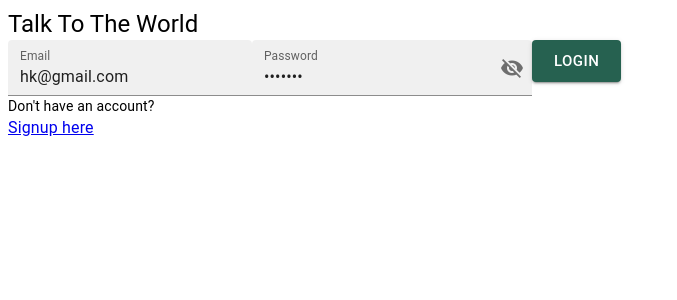
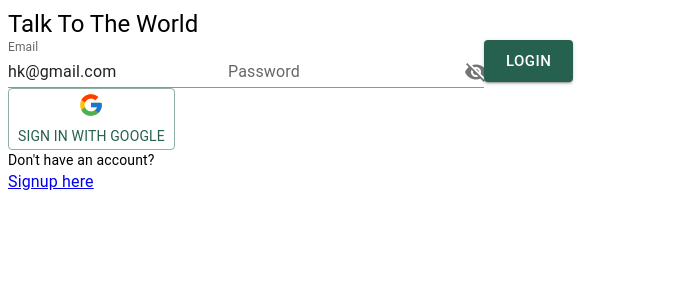
Before and after one commit to harkamal-dev/Talk-to-the-world-Chat-App, a React app in the folder client/: page / in a window 1280 px wide. Shown: the top 300 px of the page, without its empty margins (0-677 px from the left). Built offline with nearby package versions, Linux system fonts and the light colour scheme; no server answers; the HTML template or start-up script is replaced by a standard one.

Commit message:
Google OAuth implement, logic pending

```diff
--- a/client/package.json
+++ b/client/package.json
@@ -15,6 +15,7 @@
 		"@emotion/styled": "^11.11.5",
 		"@mui/icons-material": "^5.15.15",
 		"@mui/material": "^5.15.15",
+		"@react-oauth/google": "^0.12.1",
 		"axios": "^1.6.8",
 		"classnames": "^2.5.1",
 		"react": "^18.2.0",
--- a/client/src/App.js
+++ b/client/src/App.js
@@ -1,5 +1,6 @@
 import React, { useEffect, useState } from "react";
 import { Route, BrowserRouter, Routes } from "react-router-dom";
+import { GoogleOAuthProvider } from "@react-oauth/google";
 import { ToastContainer } from "react-toastify";
 import "react-toastify/dist/ReactToastify.css";
 import { ThemeProvider } from "@mui/material/styles";
@@ -55,6 +56,7 @@ const App = () => {
 	return (
 		<>
 			<ThemeProvider theme={muiTheme}>
+				<GoogleOAuthProvider clientId="446682945322-5d6ljsqb8dagdrvbv7ui176b5e4ioi7v.apps.googleusercontent.com">
 					<AuthContext.Provider
 						value={{
 							currentUser,
@@ -85,6 +87,7 @@ const App = () => {
 						</SocketContext.Provider>
 						<ToastContainer position="bottom-right" progressStyle={{ background: muiTheme.palette.primary.main }} />
 					</AuthContext.Provider>
+				</GoogleOAuthProvider>
 			</ThemeProvider>
 		</>
 	);
--- a/client/src/apis/login.js
+++ b/client/src/apis/login.js
@@ -28,4 +28,12 @@ const logoutUser = (id) => {
 	return axiosInstance.post(`/api/logoutUser/${id}`);
 };
 
-export { signUpUser, loginUser, getUsers, getUserfromToken, logoutUser };
+const googleLoginAPI = (codeResponse) => {
+	return axios.get(`https://www.googleapis.com/oauth2/v1/userinfo?access_token=${codeResponse.access_token}`, {
+		headers: {
+			Authorization: `Bearer ${codeResponse.access_token}`,
+			Accept: "application/json",
+		},
+	});
+};
+export { signUpUser, loginUser, getUsers, getUserfromToken, logoutUser, googleLoginAPI };
--- /dev/null
+++ b/client/src/assets/icons/google.jsx
@@ -0,0 +1,24 @@
+import React from "react";
+
+const GoogleSvgComponent = () => (
+	<svg xmlns="http://www.w3.org/2000/svg" x="0px" y="0px" width="26" height="26" viewBox="0 0 48 48">
+		<path
+			fill="#FFC107"
+			d="M43.611,20.083H42V20H24v8h11.303c-1.649,4.657-6.08,8-11.303,8c-6.627,0-12-5.373-12-12c0-6.627,5.373-12,12-12c3.059,0,5.842,1.154,7.961,3.039l5.657-5.657C34.046,6.053,29.268,4,24,4C12.955,4,4,12.955,4,24c0,11.045,8.955,20,20,20c11.045,0,20-8.955,20-20C44,22.659,43.862,21.35,43.611,20.083z"
+		></path>
+		<path
+			fill="#FF3D00"
+			d="M6.306,14.691l6.571,4.819C14.655,15.108,18.961,12,24,12c3.059,0,5.842,1.154,7.961,3.039l5.657-5.657C34.046,6.053,29.268,4,24,4C16.318,4,9.656,8.337,6.306,14.691z"
+		></path>
+		<path
+			fill="#4CAF50"
+			d="M24,44c5.166,0,9.86-1.977,13.409-5.192l-6.19-5.238C29.211,35.091,26.715,36,24,36c-5.202,0-9.619-3.317-11.283-7.946l-6.522,5.025C9.505,39.556,16.227,44,24,44z"
+		></path>
+		<path
+			fill="#1976D2"
+			d="M43.611,20.083H42V20H24v8h11.303c-0.792,2.237-2.231,4.166-4.087,5.571c0.001-0.001,0.002-0.001,0.003-0.002l6.19,5.238C36.971,39.205,44,34,44,24C44,22.659,43.862,21.35,43.611,20.083z"
+		></path>
+	</svg>
+);
+
+export default GoogleSvgComponent;
--- a/client/src/components/common/Button.jsx
+++ b/client/src/components/common/Button.jsx
@@ -1,10 +1,10 @@
 import { Button } from "@mui/material";
 import React from "react";
 
-const CustomButton = ({ label, onClick, ...rest }) => {
+const CustomButton = ({ label, onClick, children, ...rest }) => {
 	return (
 		<Button variant="contained" size="large" onClick={onClick} className="ubuntu-medium" {...rest}>
-			{label}
+			{label ?? children}
 		</Button>
 	);
 };
--- a/client/src/components/conversations/ConversationsList.jsx
+++ b/client/src/components/conversations/ConversationsList.jsx
@@ -84,6 +84,34 @@ const ConversationList = ({ wrapperClassName, setSelectedConversation, selectedC
 		}
 	};
 
+	const getConversationListUI = () => {
+		if (isConversationListLoading) {
+			return Array(5)
+				.fill("")
+				.map((item, index) => (
+					<Conversation
+						className="bg-primaryWhite first:rounded-t-2xl"
+						key={index}
+						isConversationListLoading={isConversationListLoading}
+					/>
+				));
+		} else if (!!conversationList.length) {
+			return conversationList?.map((conv) => (
+				<Conversation
+					className={classNames("bg-primaryWhite first:rounded-t-2xl", {
+						"!bg-secondaryLightBg": selectedConversation?.conversationId === conv?.conversationId,
+					})}
+					key={conv.conversationId}
+					convData={conv}
+					setSelectedConversation={setSelectedConversation}
+					isConversationListLoading={isConversationListLoading}
+				/>
+			));
+		} else {
+			return <CustomTypography variant="body1" label="No conversations? You can start one by clicking above icon." wrapperClassName="p-4" />;
+		}
+	};
+
 	return (
 		<div className={classNames("bg-primaryLightBg flex flex-col pt-4", wrapperClassName)}>
 			<Conversation isAdmin />
@@ -112,31 +140,12 @@ const ConversationList = ({ wrapperClassName, setSelectedConversation, selectedC
 					</div>
 				)}
 				<div
-					className={classNames("rounded-2xl mt-4 max-h-[calc(100vh-14rem)] overflow-y-auto noScrollbar shadow-xl", {
+					className={classNames("rounded-2xl mt-4 max-h-[calc(100vh-14rem)] overflow-y-auto noScrollbar", {
 						"max-h-[calc(100vh-18rem)]": isShowAddUserAutoComplete,
+						"shadow-xl": !!conversationList.length
 					})}
 				>
-					{isConversationListLoading
-						? Array(5)
-								.fill("")
-								.map((item, index) => (
-									<Conversation
-										className="bg-primaryWhite first:rounded-t-2xl"
-										key={index}
-										isConversationListLoading={isConversationListLoading}
-									/>
-								))
-						: conversationList?.map((conv) => (
-								<Conversation
-									className={classNames("bg-primaryWhite first:rounded-t-2xl", {
-										"!bg-secondaryLightBg": selectedConversation?.conversationId === conv?.conversationId,
-									})}
-									key={conv.conversationId}
-									convData={conv}
-									setSelectedConversation={setSelectedConversation}
-									isConversationListLoading={isConversationListLoading}
-								/>
-						  ))}
+					{getConversationListUI()}
 				</div>
 			</div>
 		</div>
--- a/client/src/components/messages/MessageHeader.js
+++ b/client/src/components/messages/MessageHeader.js
@@ -53,7 +53,7 @@ const MessageHeader = ({ selectedConversation, setIsShowMessagesUI }) => {
 					<CustomTypography
 						label={selectedConversation?.user?.name ?? "Select a conversation to start chat"}
 						variant="h6"
-						className="ubuntu-medium"
+						className="ubuntu-regular !text-lg"
 					/>
 					{!!checkIsOnlineUsers(currentUser?._id, onlineUsers, selectedConversation) && (
 						<CustomTypography label="(Online)" variant="caption" wrapperClassName="h-full" />
--- a/client/src/constants.js
+++ b/client/src/constants.js
@@ -6,7 +6,7 @@ const signUpUserInitialValues = {
 
 const loginUserInitialValues = {
 	email: "hk@gmail.com",
-	password: "Hks@123",
+	password: "",
 };
 
 const BASE_URL = process.env.BASE_URL
--- a/client/src/pages/Login.js
+++ b/client/src/pages/Login.js
@@ -1,11 +1,14 @@
-import React, { useContext, useState } from "react";
+import React, { useContext, useEffect, useState } from "react";
 import { Link, useNavigate } from "react-router-dom";
+import { useGoogleLogin } from "@react-oauth/google";
 import { AuthContext } from "contexts/authContext";
 import useToaster from "hooks/useToaster";
 import { Input, CustomButton, CustomTypography } from "components/";
 import { loginUser } from "apis/login";
 import { loginUserInitialValues } from "../constants";
 import { isValidEmail } from "../helpers";
+import GoogleSvgComponent from "../assets/icons/google";
+import { googleLoginAPI } from "../apis/login";
 
 const Login = () => {
 	const [formData, setFormData] = useState(loginUserInitialValues);
@@ -46,6 +49,23 @@ const Login = () => {
 		}
 	};
 
+	const googleLogin = useGoogleLogin({
+		onSuccess: async (codeResponse) => {
+			try {
+				const { data } = await googleLoginAPI(codeResponse);
+				setUserDetails({
+					_id: "notdecided",
+					fullName: data.name,
+					email: data.email
+				});
+				navigate("/dashboard");
+			} catch (error) {
+				console.log("Login Failed:", error);
+			}
+		},
+		onError: (error) => console.log("Login Failed:", error),
+	});
+
 	return (
 		<div className="w-full h-screen bg-primaryWhite flex justify-center items-center">
 			<div className="w-full m-6 md:m-0 md:w-2/5 p-6 bg-primaryLightBg rounded-2xl flex flex-col justify-evenly shadow-xl">
@@ -60,12 +80,27 @@ const Login = () => {
 							onChange={handleChange}
 							error={errors.email}
 							helperText={errors.email}
+							variant="standard"
 						/>
-						<Input label="Password" id="password" type="password" value={formData.password} onChange={handleChange} />
+						<Input
+							label="Password"
+							id="password"
+							type="password"
+							variant="standard"
+							value={formData.password}
+							onChange={handleChange}
+						/>
 						<CustomButton type="submit" label="LOGIN" />
 					</div>
 				</form>
-
+				<div className="flex justify-center pt-4">
+					<CustomButton variant="outlined" size="small" onClick={googleLogin}>
+						<div className="flex gap-2 items-center">
+							<GoogleSvgComponent />
+							<CustomTypography variant="body2" label="Sign in with Google" />
+						</div>
+					</CustomButton>
+				</div>
 				<div>
 					<CustomTypography
 						label="Don't have an account?"
--- a/client/tailwind.config.js
+++ b/client/tailwind.config.js
@@ -5,7 +5,7 @@ module.exports = {
 		extend: {
 			colors: {
 				primaryDarkBg: "#266150",
-				primaryLightBg: "#f0f0f0",
+				primaryLightBg: "#f0f0f04d",
 				secondaryLightBg: "#E2E8F0",
 				primaryWhite: "#FFFFFF",
 				textBlack: "#4F4846",
```
Lines whose indentation alone changed are shown as unchanged.
